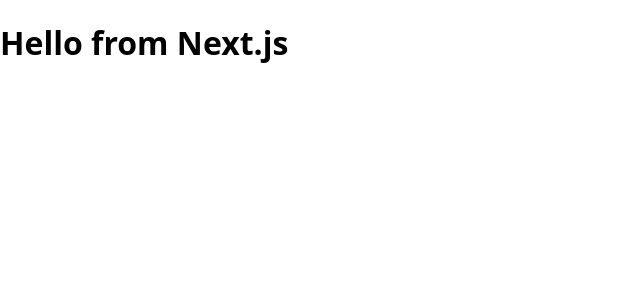
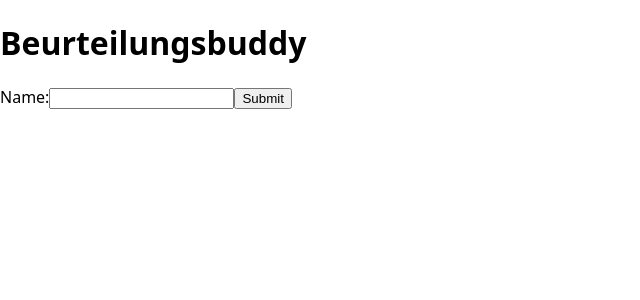
Before and after one commit to PReichetanz/beurteilungsbuddy, a Next.js app: page / in a window 1280 px wide. Shown: the top 300 px of the page, without its empty margins (0-640 px from the left). Built offline with nearby package versions, Linux system fonts and the light colour scheme.

Commit message:
add basic form

```diff
--- /dev/null
+++ b/components/Form.jsx
@@ -0,0 +1,29 @@
+import { useState } from "react";
+
+export default function EvaluationForm() {
+  const [name, setName] = useState("");
+
+  const handleName = (name) => {
+    setName(name);
+  };
+
+  const handleSubmit = (event) => {
+    event.preventDefault();
+
+    const name = event.currentTarget.name.value;
+
+    console.log(name);
+  };
+
+  return (
+    <form onSubmit={handleSubmit}>
+      <label htmlFor="name">Name:</label>
+      <input
+        id="name"
+        type="text"
+        onChange={(event) => handleName(event.currentTarget.value)}
+      />
+      <button type="submit">Submit</button>
+    </form>
+  );
+}
--- a/pages/index.tsx
+++ b/pages/index.tsx
@@ -1,7 +1,10 @@
+import Form from "../components/Form";
+
 export default function HomePage(): JSX.Element {
   return (
     <div>
-      <h1>Hello from Next.js</h1>
+      <h1>Beurteilungsbuddy</h1>
+      <Form />
     </div>
   );
 }
```
Also changed, not shown: tsconfig.json (+3 -13 lines).
